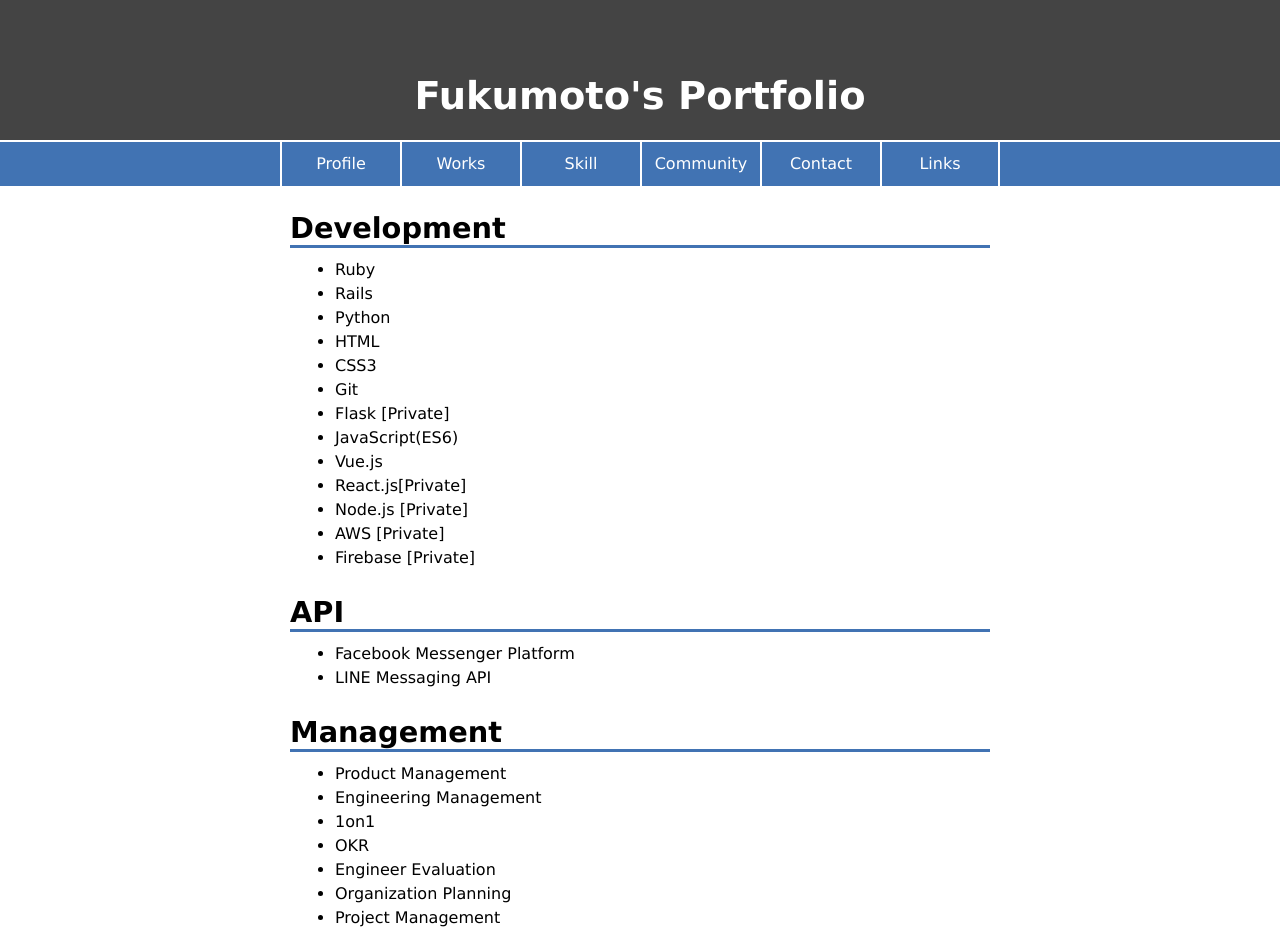
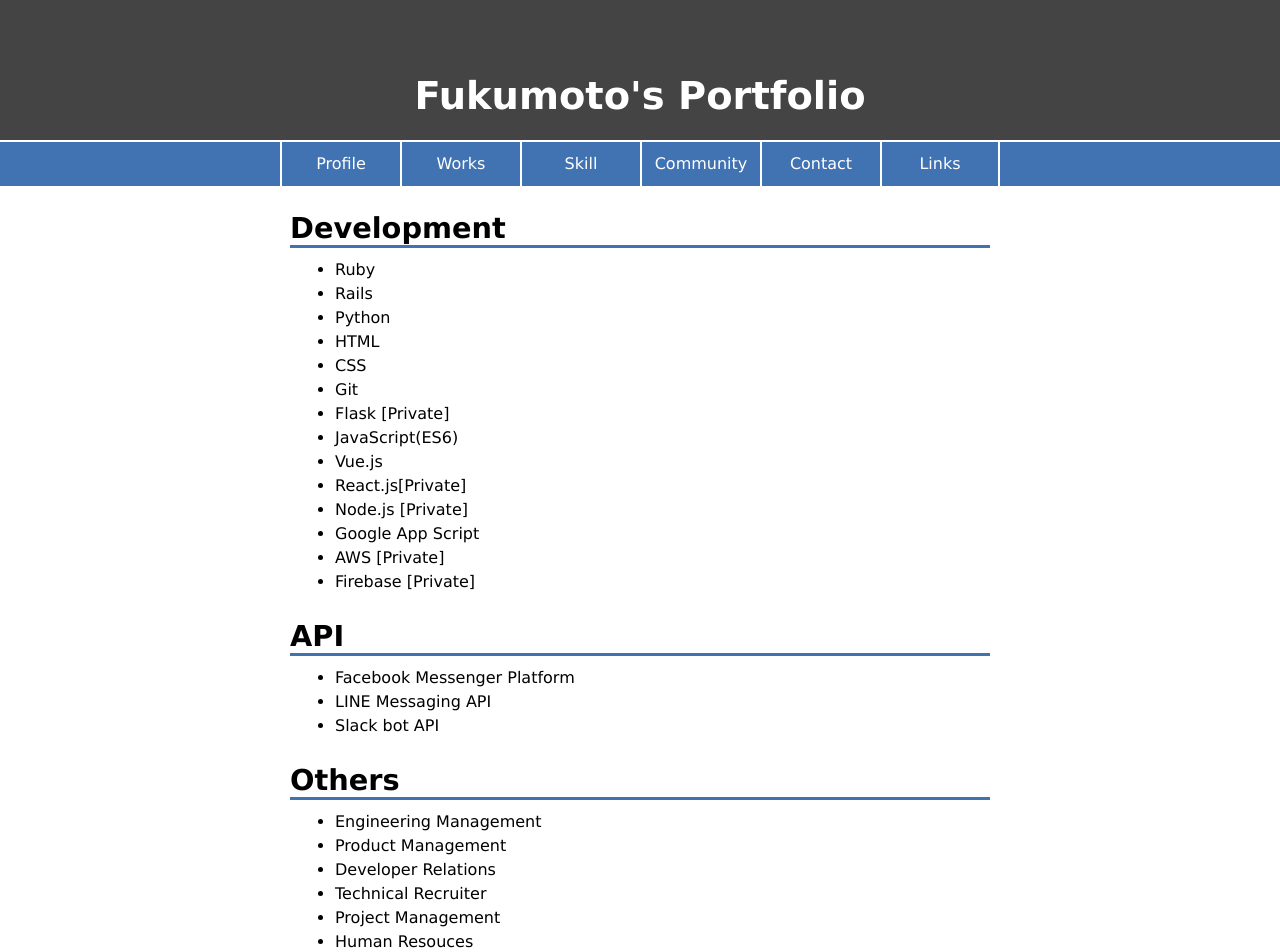
Before and after one commit to f-teruhisa/fukumoto_portfolio, a React (Create React App) app: page /skill in a window 1280 px wide. Shown: the top 952 px of the page. Built offline with nearby package versions, Linux system fonts and the light colour scheme.

Commit message:
update skills

```diff
--- a/src/components/Skill.js
+++ b/src/components/Skill.js
@@ -8,13 +8,14 @@ const Skill = () => (
       <li>Rails</li>
       <li>Python</li>
       <li>HTML</li>
-        <li>CSS3</li>
+      <li>CSS</li>
       <li>Git</li>
       <li>Flask [Private]</li>
       <li>JavaScript(ES6)</li>
       <li>Vue.js</li>
       <li>React.js[Private]</li>
       <li>Node.js [Private]</li>
+      <li>Google App Script</li>
       <li>AWS [Private]</li>
       <li>Firebase [Private]</li>
     </ul>
@@ -22,16 +23,16 @@ const Skill = () => (
     <ul>
       <li>Facebook Messenger Platform</li>
       <li>LINE Messaging API</li>
+      <li>Slack bot API</li>
     </ul>
-    <h2>Management</h2>
+    <h2>Others</h2>
     <ul>
-        <li>Product Management</li>
       <li>Engineering Management</li>
-        <li>1on1</li>
-        <li>OKR</li>
-        <li>Engineer Evaluation</li>
-        <li>Organization Planning</li>
+      <li>Product Management</li >
+      <li>Developer Relations</li>
+      <li>Technical Recruiter</li>
       <li>Project Management</li>
+      <li>Human Resouces</li>
       </ul>
     <h2>Presentation</h2>
     <ul>
```
Lines whose indentation alone changed are shown as unchanged.
